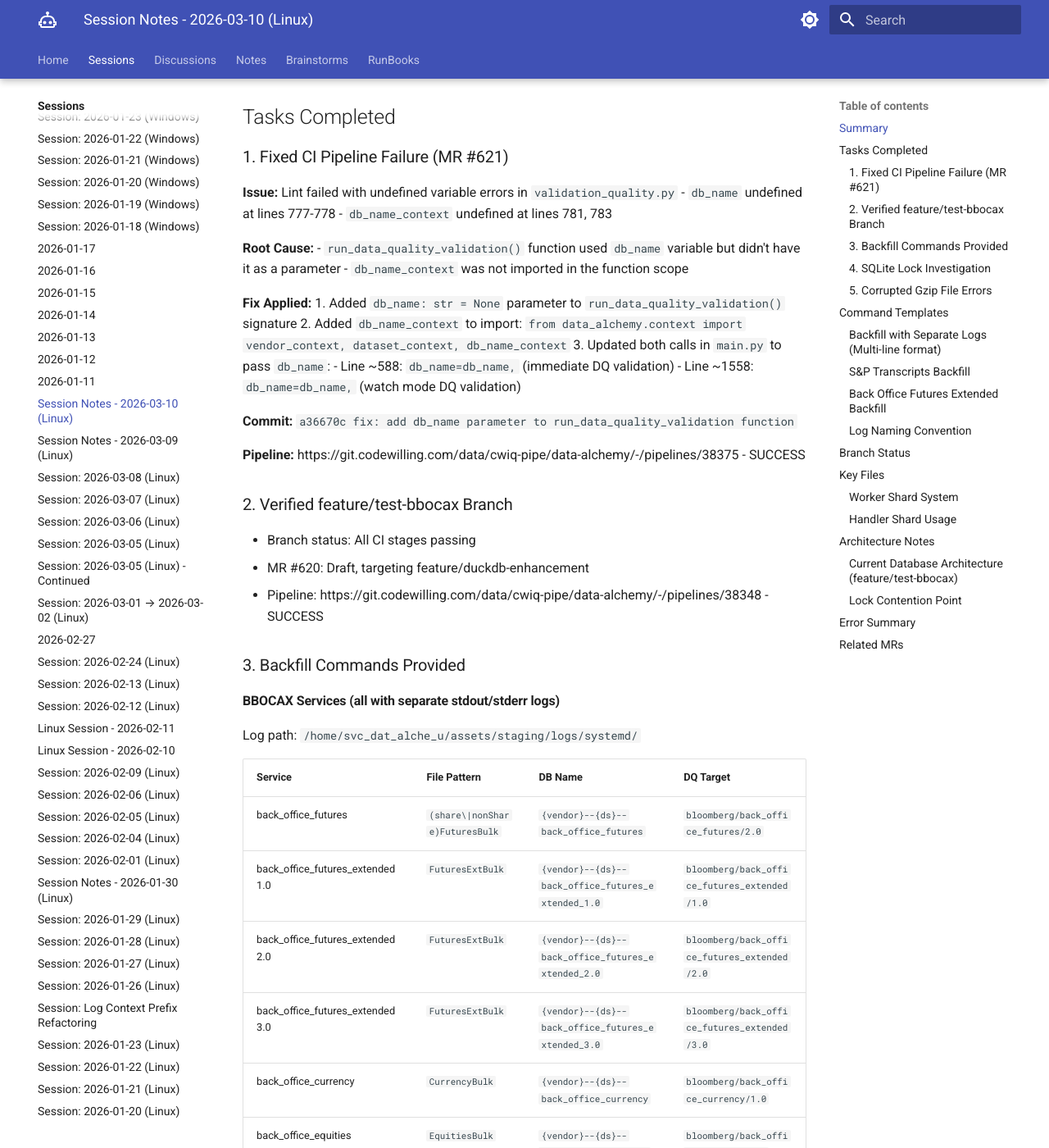
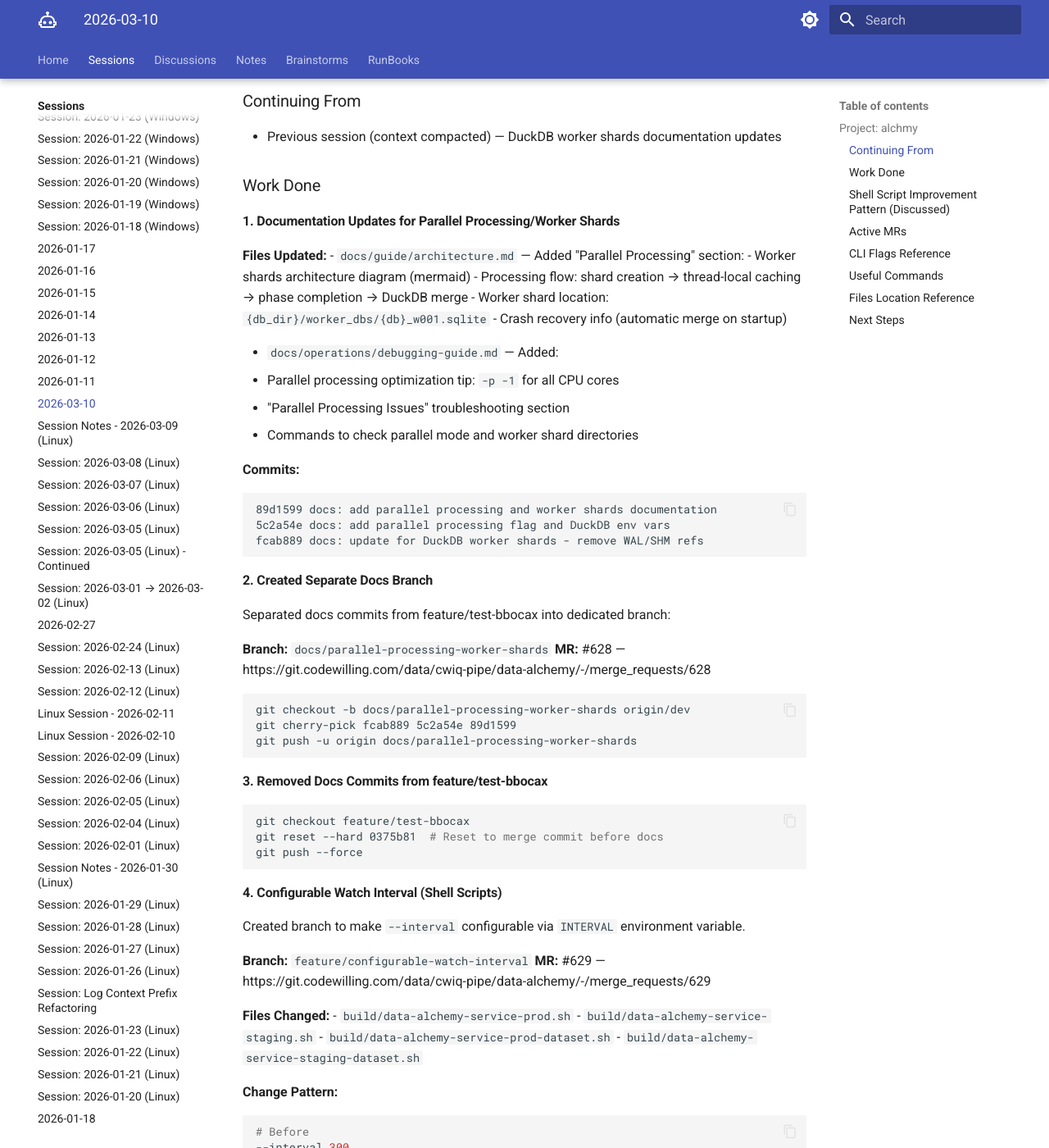
Before and after one commit to ThanuMahee12/AgentContext, an MkDocs documentation site: the page built from docs/sessions/claude/l-2026-03-10.md, in a window 1280 px wide and 1400 px high, scrolled down 270 px. Shown: the whole window at 82% size. Built offline with MkDocs 1.6.1 and Material for MkDocs 9.7.7, drawn with Linux system fonts in a browser that asks for light colours; some of the changed text lies outside the part shown.

Commit message:
session: l-2026-03-10 - DuckDB docs, interval config, shell improvements

````diff
--- a/docs/sessions/claude/l-2026-03-10.md
+++ b/docs/sessions/claude/l-2026-03-10.md
@@ -1,252 +1,245 @@
-# Session Notes - 2026-03-10 (Linux)
+# 2026-03-10
 
-## Summary
-Fixed CI pipeline failure for DQ validation MR, provided backfill commands for bbocax and transcripts datasets, investigated SQLite lock warnings, and analyzed corrupted gzip file errors during parallel processing.
+## Project: alchmy
 
-## Tasks Completed
+**Repo:** /home/thanumahee/dev/alchmy
 
-### 1. Fixed CI Pipeline Failure (MR #621)
-**Issue:** Lint failed with undefined variable errors in `validation_quality.py`
-- `db_name` undefined at lines 777-778
-- `db_name_context` undefined at lines 781, 783
+**Branch:** `feature/test-bbocax` (data-alchemy submodule)
 
-**Root Cause:**
-- `run_data_quality_validation()` function used `db_name` variable but didn't have it as a parameter
-- `db_name_context` was not imported in the function scope
+### Continuing From
 
-**Fix Applied:**
-1. Added `db_name: str = None` parameter to `run_data_quality_validation()` signature
-2. Added `db_name_context` to import: `from data_alchemy.context import vendor_context, dataset_context, db_name_context`
-3. Updated both calls in `main.py` to pass `db_name`:
-   - Line ~588: `db_name=db_name,` (immediate DQ validation)
-   - Line ~1558: `db_name=db_name,` (watch mode DQ validation)
+- Previous session (context compacted) — DuckDB worker shards documentation updates
 
-**Commit:** `a36670c fix: add db_name parameter to run_data_quality_validation function`
+### Work Done
 
-**Pipeline:** https://git.codewilling.com/data/cwiq-pipe/data-alchemy/-/pipelines/38375 - SUCCESS
+#### 1. Documentation Updates for Parallel Processing/Worker Shards
 
-### 2. Verified feature/test-bbocax Branch
-- Branch status: All CI stages passing
-- MR #620: Draft, targeting feature/duckdb-enhancement
-- Pipeline: https://git.codewilling.com/data/cwiq-pipe/data-alchemy/-/pipelines/38348 - SUCCESS
+**Files Updated:**
+- `docs/guide/architecture.md` — Added "Parallel Processing" section:
+  - Worker shards architecture diagram (mermaid)
+  - Processing flow: shard creation → thread-local caching → phase completion → DuckDB merge
+  - Worker shard location: `{db_dir}/worker_dbs/{db}_w001.sqlite`
+  - Crash recovery info (automatic merge on startup)
 
-### 3. Backfill Commands Provided
+- `docs/operations/debugging-guide.md` — Added:
+  - Parallel processing optimization tip: `-p -1` for all CPU cores
+  - "Parallel Processing Issues" troubleshooting section
+  - Commands to check parallel mode and worker shard directories
 
-#### BBOCAX Services (all with separate stdout/stderr logs)
-Log path: `/home/svc_dat_alche_u/assets/staging/logs/systemd/`
-
-| Service | File Pattern | DB Name | DQ Target |
-|---------|-------------|---------|-----------|
-| back_office_futures | `(share\|nonShare)FuturesBulk` | `{vendor}--{ds}--back_office_futures` | `bloomberg/back_office_futures/2.0` |
-| back_office_futures_extended 1.0 | `FuturesExtBulk` | `{vendor}--{ds}--back_office_futures_extended_1.0` | `bloomberg/back_office_futures_extended/1.0` |
-| back_office_futures_extended 2.0 | `FuturesExtBulk` | `{vendor}--{ds}--back_office_futures_extended_2.0` | `bloomberg/back_office_futures_extended/2.0` |
-| back_office_futures_extended 3.0 | `FuturesExtBulk` | `{vendor}--{ds}--back_office_futures_extended_3.0` | `bloomberg/back_office_futures_extended/3.0` |
-| back_office_currency | `CurrencyBulk` | `{vendor}--{ds}--back_office_currency` | `bloomberg/back_office_currency/1.0` |
-| back_office_equities | `EquitiesBulk` | `{vendor}--{ds}--back_office_equities` | `bloomberg/back_office_equities/1.0` |
-| corporate_actions 1.0 | `CorporateActionsBulk` | `{vendor}--{ds}--corporate_actions_1.0` | `bloomberg/corporate_actions/1.0` |
-| corporate_actions 2.0 | `CorporateActionsBulk` | `{vendor}--{ds}--corporate_actions_2.0` | `bloomberg/corporate_actions/2.0` |
-
-#### S&P Transcripts
-- Vendor: `sp`
-- Dataset: `transcripts_cwiq_pipe`
-- Version: `1.0`
-- Target: `sp_global_mi/machine_readable_transcripts/1.0`
-- DB Name: `{vendor}--{ds}--machine_readable_transcripts`
-- Grabber map: `resc/grabber_maps/sp_transcripts_cwiq_pipe_1_0.json`
-
-### 4. SQLite Lock Investigation
-
-**Observed Warning:**
+**Commits:**
 ```
-WARNING | Silver: DB lock error, marking for reprocessing: ... - (sqlite3.OperationalError) database is locked
+89d1599 docs: add parallel processing and worker shards documentation
+5c2a54e docs: add parallel processing flag and DuckDB env vars
+fcab889 docs: update for DuckDB worker shards - remove WAL/SHM refs
 ```
 
-**Root Cause Analysis:**
-The `feature/test-bbocax` branch uses a **hybrid architecture**:
-- **Metadata DB**: SQLite (`.sqlite` files)
-- **Worker shards**: SQLite shards per worker (for writes)
-- **Shard merge**: DuckDB (attaches to SQLite files to merge efficiently)
+#### 2. Created Separate Docs Branch
 
-**Why locks still occur:**
-1. **Write operations** → routed to worker shards via `get_db_for_current_worker()`
-2. **Read operations** (e.g., `file_needs_reprocessing_by_mtime()`) → still hit **canonical DB**
-3. Multiple workers reading canonical DB simultaneously → occasional lock contention
+Separated docs commits from feature/test-bbocax into dedicated branch:
 
-**Key Code Paths:**
-- `data_alchemy/utils/db.py:656` - `get_db_for_current_worker()` routes writes to shards
-- `data_alchemy/handlers/handle_silver.py:405` - Uses worker shard for writes
-- `data_alchemy/utils/db.py:1036-1046` - Reprocessing check reads from canonical DB
+**Branch:** `docs/parallel-processing-worker-shards`
+**MR:** #628 — https://git.codewilling.com/data/cwiq-pipe/data-alchemy/-/merge_requests/628
 
-**Impact:**
-- Occasional (~1/10) - NOT a blocker
-- Self-healing: file marked for reprocessing → processed next cycle
-- Pipeline continues normally
-
-**Potential Future Fix (not urgent):**
-Replace SQLite with DuckDB entirely for metadata storage:
-- DuckDB has MVCC (Multi-Version Concurrency Control)
-- Supports concurrent readers AND writers
-- Would eliminate lock contention completely
-
-### 5. Corrupted Gzip File Errors
-
-**Observed Error:**
-```
-ERROR | Silver: EOFError - Compressed file ended before the end-of-stream marker was reached
+```bash
+git checkout -b docs/parallel-processing-worker-shards origin/dev
+git cherry-pick fcab889 5c2a54e 89d1599
+git push -u origin docs/parallel-processing-worker-shards
 ```
 
-**Affected Files (7 total):**
-```
-nonShareFuturesExtendedNamr3BaseV2.rpx.gz.20260305
-nonShareFuturesExtendedNamr3CmxV2.rpx.gz.20260305
-nonShareFuturesExtendedOpenNamr.out.gz
-nonShareFuturesExtendedNamr.out.gz
-nonShareFuturesExtendedNamrV2.out.gz.20260306
-nonShareFuturesExtendedOpen4Asia.out.gz
-nonShareFuturesExtendedOpen2Snapshot2Asia.out.gz.20260309
+#### 3. Removed Docs Commits from feature/test-bbocax
+
+```bash
+git checkout feature/test-bbocax
+git reset --hard 0375b81  # Reset to merge commit before docs
+git push --force
 ```
 
-**Root Cause:**
-- `.gz` files are truncated/incomplete
-- Likely partial transfer from Bloomberg source
-- Or file corrupted during delivery
-- Or file still being written when pipeline picked it up
+#### 4. Configurable Watch Interval (Shell Scripts)
 
-**Impact:**
-- Only **7 failures out of 8,952 Silver files** (0.08%)
-- NOT a pipeline bug - data issue
+Created branch to make `--interval` configurable via `INTERVAL` environment variable.
 
-**Backfill Results:**
-```
-Cycle 1 complete WITH FAILURES:
-- Bronze: 6276/0 (100% success)
-- Silver: 8952/7 (99.92% success)
-- Gold: 6249/0 (100% success)
-- Total time: 2205.60s (~37 minutes)
+**Branch:** `feature/configurable-watch-interval`
+**MR:** #629 — https://git.codewilling.com/data/cwiq-pipe/data-alchemy/-/merge_requests/629
+
+**Files Changed:**
+- `build/data-alchemy-service-prod.sh`
+- `build/data-alchemy-service-staging.sh`
+- `build/data-alchemy-service-prod-dataset.sh`
+- `build/data-alchemy-service-staging-dataset.sh`
+
+**Change Pattern:**
+```bash
+# Before
+--interval 300
+
+# After (simple scripts)
+--interval ${INTERVAL:-300}
+
+# After (dataset scripts)
+_INTERVAL=${INTERVAL:-300}
+# ... then use ${_INTERVAL}
 ```
 
-**Resolution:**
-- These files need re-delivery from Bloomberg
-- Pipeline correctly identified and reported corrupted files
-- No code changes needed
+#### 5. Merged Interval Changes into test-bbocax
 
-## Command Templates
-
-### Backfill with Separate Logs (Multi-line format)
 ```bash
-source /home/svc_dat_alche_u/assets/staging/data-alchemy/.env && \
-cd ~/assets/staging/data-alchemy/ && \
-uv run python -m data_alchemy.main \
-  --vendor {VENDOR} \
-  --dataset {DATASET}_cwiq_pipe \
-  --version 1.0 \
-  --backfill 120 \
-  -p 8 \
-  --file-pattern '{PATTERN}' \
-  --db-name "{vendor}--{ds}--{SUFFIX}" \
-  --dq-targets "{TARGET_VENDOR}/{TARGET_DATASET}/{TARGET_VERSION}" \
-  > >(tee /home/svc_dat_alche_u/assets/staging/logs/systemd/data-alchemy-staging-{vendor}-{dataset}-{suffix}.log) \
-  2> >(tee /home/svc_dat_alche_u/assets/staging/logs/systemd/data-alchemy-staging-{vendor}-{dataset}-{suffix}-error.log >&2)
+git checkout feature/test-bbocax
+git merge feature/configurable-watch-interval
+git push
+# Result: 0375b81 → 308b35d
 ```
 
-### S&P Transcripts Backfill
+#### 6. Verified bbocax Service Files
+
+All 13 bbocax service files have `Environment=INTERVAL=60`:
+
+| Service File | INTERVAL |
+|--------------|----------|
+| bbocax-back_office_futures | 60 |
+| bbocax-back_office_currency | 60 |
+| bbocax-back_office_equities-1.0 | 60 |
+| bbocax-back_office_supplemental-1.0 | 60 |
+| bbocax-back_office_preferred_exch-1.0 | 60 |
+| bbocax-back_office_futures_extended-1.0 | 60 |
+| bbocax-back_office_futures_extended-2.0 | 60 |
+| bbocax-back_office_futures_extended-3.0 | 60 |
+| bbocax-back_office_preferred_exch_corporate_actions-1.0 | 60 |
+| bbocax-back_office_preferred_exch_corporate_actions-2.0 | 60 |
+| bbocax-corporate_actions-1.0 | 60 |
+| bbocax-corporate_actions-2.0 | 60 |
+| bbocax_cwiq_pipe | 60 |
+
+### Shell Script Improvement Pattern (Discussed)
+
+User showed improved shell script pattern — not applied yet, pending decision on scope:
+
 ```bash
-source /home/svc_dat_alche_u/assets/staging/data-alchemy/.env && \
-cd ~/assets/staging/data-alchemy/ && \
-uv run python -m data_alchemy.main \
-  --vendor sp \
-  --dataset transcripts_cwiq_pipe \
-  --version 1.0 \
-  --backfill 120 \
-  --db-name "{vendor}--{ds}--machine_readable_transcripts" \
-  --dq-targets "sp_global_mi/machine_readable_transcripts/1.0" \
-  -p 8 \
-  > >(tee /home/svc_dat_alche_u/assets/staging/logs/systemd/data-alchemy-staging-sp-transcripts_cwiq_pipe.log) \
-  2> >(tee /home/svc_dat_alche_u/assets/staging/logs/systemd/data-alchemy-staging-sp-transcripts_cwiq_pipe-error.log >&2)
+#!/bin/bash
+set -euo pipefail
+
+# Save environment variables from systemd
+_VENDOR="${VENDOR}"
+_DATASET="${DATASET}"
+_VERSION="${VERSION}"
+_FILE_PATTERN="${FILE_PATTERN:-}"
+_FILE_PATTERNS="${FILE_PATTERNS:-}"
+_DB_NAME="${DB_NAME:-}"
+_BACKFILL="${BACKFILL:-}"
+_PARALLEL="${PARALLEL:-}"
+_DQ_TARGETS="${DQ_TARGETS:-}"
+_INTERVAL="${INTERVAL:-300}"
+
+# Build optional arguments using bash array (safe for regex & spaces)
+OPTIONAL_ARGS=()
+
+if [[ -n "${_FILE_PATTERN}" ]]; then
+    OPTIONAL_ARGS+=(--file-pattern "${_FILE_PATTERN}")
+fi
+
+if [[ -n "${_FILE_PATTERNS}" ]]; then
+    IFS=',' read -ra PATTERNS <<< "${_FILE_PATTERNS}"
+    for p in "${PATTERNS[@]}"; do
+        OPTIONAL_ARGS+=(--file-patterns "${p}")
+    done
+fi
+
+if [[ -n "${_DB_NAME}" ]]; then
+    OPTIONAL_ARGS+=(--db-name "${_DB_NAME}")
+fi
+
+if [[ -n "${_BACKFILL}" ]]; then
+    OPTIONAL_ARGS+=(--backfill "${_BACKFILL}")
+fi
+
+if [[ -n "${_PARALLEL}" ]]; then
+    OPTIONAL_ARGS+=(--parallel "${_PARALLEL}")
+fi
+
+if [[ -n "${_DQ_TARGETS}" ]]; then
+    IFS=',' read -ra TARGETS <<< "${_DQ_TARGETS}"
+    for t in "${TARGETS[@]}"; do
+        OPTIONAL_ARGS+=(--dq-targets "${t}")
+    done
+fi
+
+# Load environment
+source /home/svc_dat_alche_u/assets/staging/data-alchemy/.env
+
+# Move to working directory
+cd /home/svc_dat_alche_u/assets/staging/data-alchemy || exit 1
+
+# Run Python service
+exec uv run python -m data_alchemy.main \
+    --watch \
+    --interval "${_INTERVAL}" \
+    --vendor "${_VENDOR}" \
+    --dataset "${_DATASET}" \
+    --version "${_VERSION}" \
+    --staging "/sf/proj/data_alchemy/assets/prod/tree/${_VENDOR}-${_DATASET}-${_VERSION}-tree.json" \
+    "${OPTIONAL_ARGS[@]}"
 ```
 
-### Back Office Futures Extended Backfill
+**Key improvements:**
+- `set -euo pipefail` — strict error handling
+- Bash arrays for OPTIONAL_ARGS — safer for regex & spaces
+- `[[ ]]` instead of `[ ]` — modern bash syntax
+- `exec` — replaces shell process
+- Proper quoting throughout
+
+### Active MRs
+
+| MR | Branch | Status | Description |
+|----|--------|--------|-------------|
+| #620 | `feature/test-bbocax` | Open | bbocax test/staging |
+| #621 | `fix/dq-targets-validation` | Open | DQ validation updates |
+| #627 | `fix/duplicate-db-name-args` | **Merged** | Syntax fix |
+| #628 | `docs/parallel-processing-worker-shards` | Open | Worker shards docs |
+| #629 | `feature/configurable-watch-interval` | Open | INTERVAL env var |
+
+### CLI Flags Reference
+
+**File Pattern Flags:**
+- `--file-pattern` (singular) — single regex pattern
+- `--file-patterns` (plural) — multiple patterns, repeatable: `--file-patterns p1 --file-patterns p2`
+
+**Parallel Processing:**
+- `-p N` or `--parallel N` — number of workers
+- `-p -1` — use all CPU cores
+
+**Watch Mode:**
+- `--watch` — continuous processing
+- `--interval N` — seconds between cycles (default: 300)
+
+### Useful Commands
+
 ```bash
-source /home/svc_dat_alche_u/assets/staging/data-alchemy/.env && \
-cd ~/assets/staging/data-alchemy/ && \
-uv run python -m data_alchemy.main \
-  --vendor bloomberg \
-  --dataset bbocax_cwiq_pipe \
-  --version 1.0 \
-  --backfill 120 \
-  -p 10 \
-  --file-pattern '(nonShare|share)FuturesExtended' \
-  --ignore-db \
-  --db-name "bloomberg--bbocax_cwiq_pipe--back_office_futures_extended" \
-  > >(tee /home/svc_dat_alche_u/assets/staging/logs/systemd/data-alchemy-staging-bloomberg-bbocax-back_office_futures_extended.log) \
-  2> >(tee /home/svc_dat_alche_u/assets/staging/logs/systemd/data-alchemy-staging-bloomberg-bbocax-back_office_futures_extended-error.log >&2)
+# Check bbocax service files for INTERVAL
+grep INTERVAL build/service-files/*bbocax*.service
+
+# Check shell scripts for interval usage
+grep -n "interval" build/data-alchemy-service-*.sh
+
+# Cherry-pick commits to new branch
+git checkout -b new-branch origin/dev
+git cherry-pick <commit1> <commit2> <commit3>
+
+# Remove commits from branch
+git reset --hard <commit>
+git push --force
+
+# Create MR with glab
+glab mr create --title "title" --description "desc" --target-branch dev
 ```
 
-### Log Naming Convention
-- Standard: `data-alchemy-staging-{vendor}-{dataset}-{suffix}.log`
-- Error: `data-alchemy-staging-{vendor}-{dataset}-{suffix}-error.log`
-- Example: `data-alchemy-staging-bloomberg-bbocax-back_office_futures_extended.log`
+### Files Location Reference
 
-## Branch Status
+- Service files: `build/service-files/data-alchemy-staging-bloomberg-1.0-bbocax-*.service`
+- Shell scripts: `build/data-alchemy-service-*.sh`
+- Playbooks: `build/playbooks/test-bbocax-staging.yml`
+- Docs: `docs/guide/architecture.md`, `docs/operations/debugging-guide.md`
 
-| Branch | Status | MR | Target |
-|--------|--------|-----|--------|
-| fix/dq-targets-validation | Pipeline passing | #621 | dev |
-| feature/test-bbocax | Pipeline passing | #620 (Draft) | feature/duckdb-enhancement |
+### Next Steps
 
-## Key Files
-
-### Worker Shard System
-- `data_alchemy/utils/worker_shards.py` - Worker ID management, shard path utilities
-- `data_alchemy/utils/duckdb_ops.py` - DuckDB-based shard merging
-- `data_alchemy/utils/db.py:656` - `get_db_for_current_worker()` routing function
-
-### Handler Shard Usage
-- `data_alchemy/handlers/handle_bronze.py:122` - `get_db_for_current_worker()`
-- `data_alchemy/handlers/handle_silver.py:405` - `get_db_for_current_worker()`
-- `data_alchemy/handlers/handle_gold.py:231` - `get_db_for_current_worker()`
-
-## Architecture Notes
-
-### Current Database Architecture (feature/test-bbocax)
-```
-┌─────────────────────────────────────────────────────────────┐
-│                    Parallel Processing (-p N)                │
-├─────────────────────────────────────────────────────────────┤
-│  Worker 1    Worker 2    Worker 3    ...    Worker N        │
-│     │           │           │                  │            │
-│     ▼           ▼           ▼                  ▼            │
-│  ┌─────┐    ┌─────┐    ┌─────┐           ┌─────┐           │
-│  │Shard│    │Shard│    │Shard│           │Shard│  (WRITES) │
-│  │ _w1 │    │ _w2 │    │ _w3 │           │ _wN │           │
-│  └──┬──┘    └──┬──┘    └──┬──┘           └──┬──┘           │
-│     │           │           │                  │            │
-│     └───────────┴───────────┴──────────────────┘            │
-│                          │                                   │
-│                          ▼                                   │
-│              ┌───────────────────────┐                      │
-│              │   DuckDB Merge        │  (End of phase)      │
-│              └───────────┬───────────┘                      │
-│                          │                                   │
-│                          ▼                                   │
-│              ┌───────────────────────┐                      │
-│              │   Canonical SQLite    │  (READS also here)   │
-│              │   {db_name}.sqlite    │                      │
-│              └───────────────────────┘                      │
-└─────────────────────────────────────────────────────────────┘
-```
-
-### Lock Contention Point
-- WRITES → Worker shards (no contention)
-- READS → Canonical DB (occasional contention when workers check reprocessing status)
-
-## Error Summary
-
-| Error Type | Frequency | Impact | Resolution |
-|------------|-----------|--------|------------|
-| SQLite DB Lock | ~1/10 | Self-healing (reprocessed next cycle) | Future: migrate to DuckDB |
-| Corrupted gzip | 7/8952 (0.08%) | Data issue | Re-deliver from Bloomberg |
-
-## Related MRs
-- MR #621: https://git.codewilling.com/data/cwiq-pipe/data-alchemy/-/merge_requests/621 (DQ fixes)
-- MR #620: https://git.codewilling.com/data/cwiq-pipe/data-alchemy/-/merge_requests/620 (BBOCAX testing)
+1. Decide on shell script improvement scope (minimal vs full bash arrays)
+2. If full improvement: update all 4 service scripts
+3. Review and merge open MRs
````
